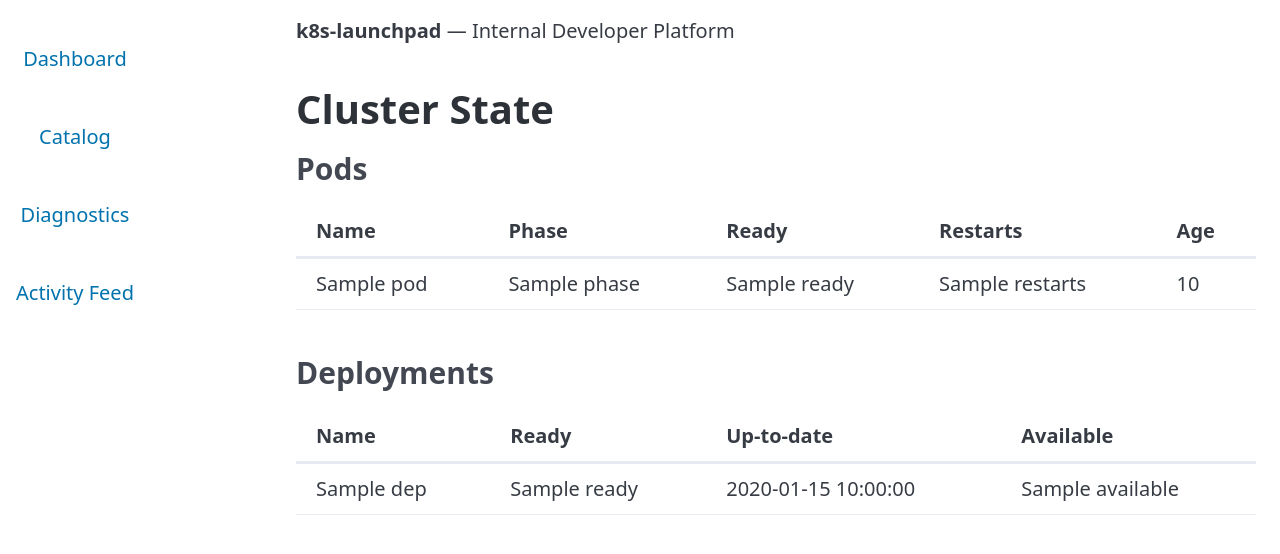
After one commit to Dude775/k8s-launchpad, a Flask app: template apps/launchpad/app/templates/cluster_state_full_page.html in a window 1280 px wide. The commit adds this page. Shown: the top 554 px of the page. Run offline with Flask 3, Linux system fonts and the light colour scheme; the template is opened without the code that fills it: most values are stand-ins (such as "Sample title", 1, 10 or a date in 2020).

Commit message:
add /partials/cluster-state route and diagnostics two-section page

```diff
--- /dev/null
+++ b/apps/launchpad/app/templates/cluster_state_full_page.html
@@ -0,0 +1,8 @@
+{% extends "base.html" %}
+{% block title %}Cluster State{% endblock %}
+{% block content %}
+<h1>Cluster State</h1>
+<section id="cluster-state">
+  {% include "partials/cluster_state.html" %}
+</section>
+{% endblock %}
--- /dev/null
+++ b/apps/launchpad/app/templates/partials/cluster_state.html
@@ -0,0 +1,61 @@
+{% if state.available == False %}
+<article class="status-card status-card--unknown">
+  <header>Cluster State</header>
+  <p>Not running in a cluster — Kubernetes view disabled</p>
+</article>
+{% elif state.error == "forbidden" %}
+<article class="status-card status-card--degraded">
+  <header>Cluster State</header>
+  <p>Kubernetes access denied — check RBAC</p>
+</article>
+{% elif state.error == "unreachable" %}
+<article class="status-card status-card--degraded">
+  <header>Cluster State</header>
+  <p>Kubernetes API unreachable</p>
+</article>
+{% else %}
+<h3>Pods</h3>
+<table>
+  <thead>
+    <tr>
+      <th scope="col">Name</th>
+      <th scope="col">Phase</th>
+      <th scope="col">Ready</th>
+      <th scope="col">Restarts</th>
+      <th scope="col">Age</th>
+    </tr>
+  </thead>
+  <tbody>
+    {% for pod in state.pods %}
+    <tr>
+      <td>{{ pod.name }}</td>
+      <td>{{ pod.phase }}</td>
+      <td>{{ pod.ready }}</td>
+      <td>{{ pod.restarts }}</td>
+      <td>{{ pod.age }}</td>
+    </tr>
+    {% endfor %}
+  </tbody>
+</table>
+<h3>Deployments</h3>
+<table>
+  <thead>
+    <tr>
+      <th scope="col">Name</th>
+      <th scope="col">Ready</th>
+      <th scope="col">Up-to-date</th>
+      <th scope="col">Available</th>
+    </tr>
+  </thead>
+  <tbody>
+    {% for dep in state.deployments %}
+    <tr>
+      <td>{{ dep.name }}</td>
+      <td>{{ dep.ready }}</td>
+      <td>{{ dep.up_to_date }}</td>
+      <td>{{ dep.available }}</td>
+    </tr>
+    {% endfor %}
+  </tbody>
+</table>
+{% endif %}
```
Also changed, not shown: apps/launchpad/app/routes/partials.py (+17 -0 lines), apps/launchpad/app/templates/diagnostics.html (+19 -2 lines).
